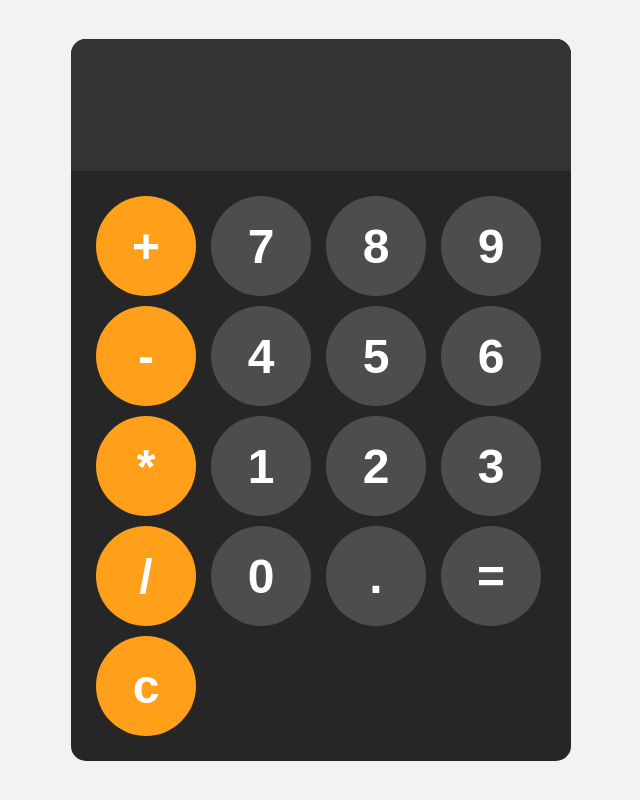
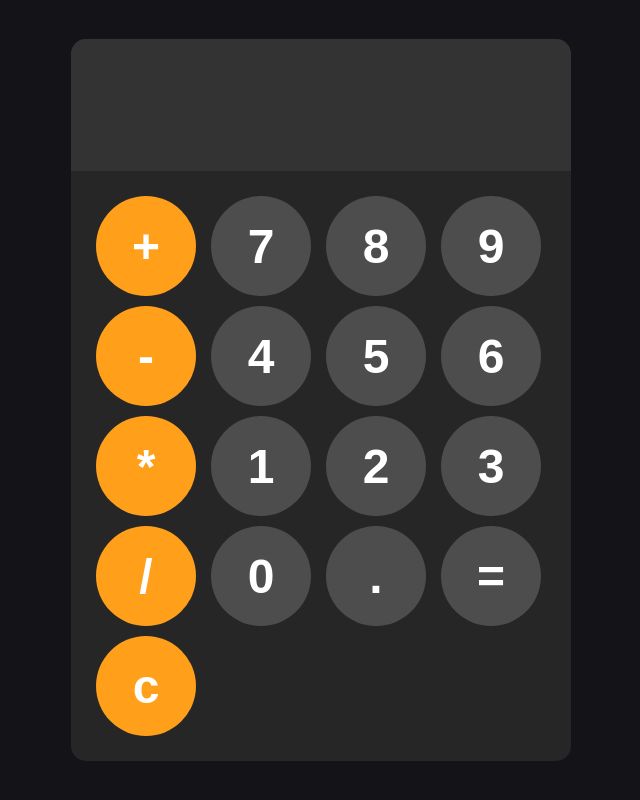
Before and after one commit to shoeb-msa/calculator, a plain HTML site: page index.html in a window 1280 px wide. Shown: the whole page, without its empty margins (319-959 px from the left). Drawn offline with Linux system fonts and the light colour scheme.

Commit message:
background color of body changed

```diff
--- a/style.css
+++ b/style.css
@@ -4,7 +4,8 @@ body{
     justify-content: center;
     align-items: center;
     height: 100vh;
-    background-color: hsl(0, 0%, 95%);
+    background-color: hsla(260, 100%, 1%, 0.927);
+
 
 }
 #calculator{
```
